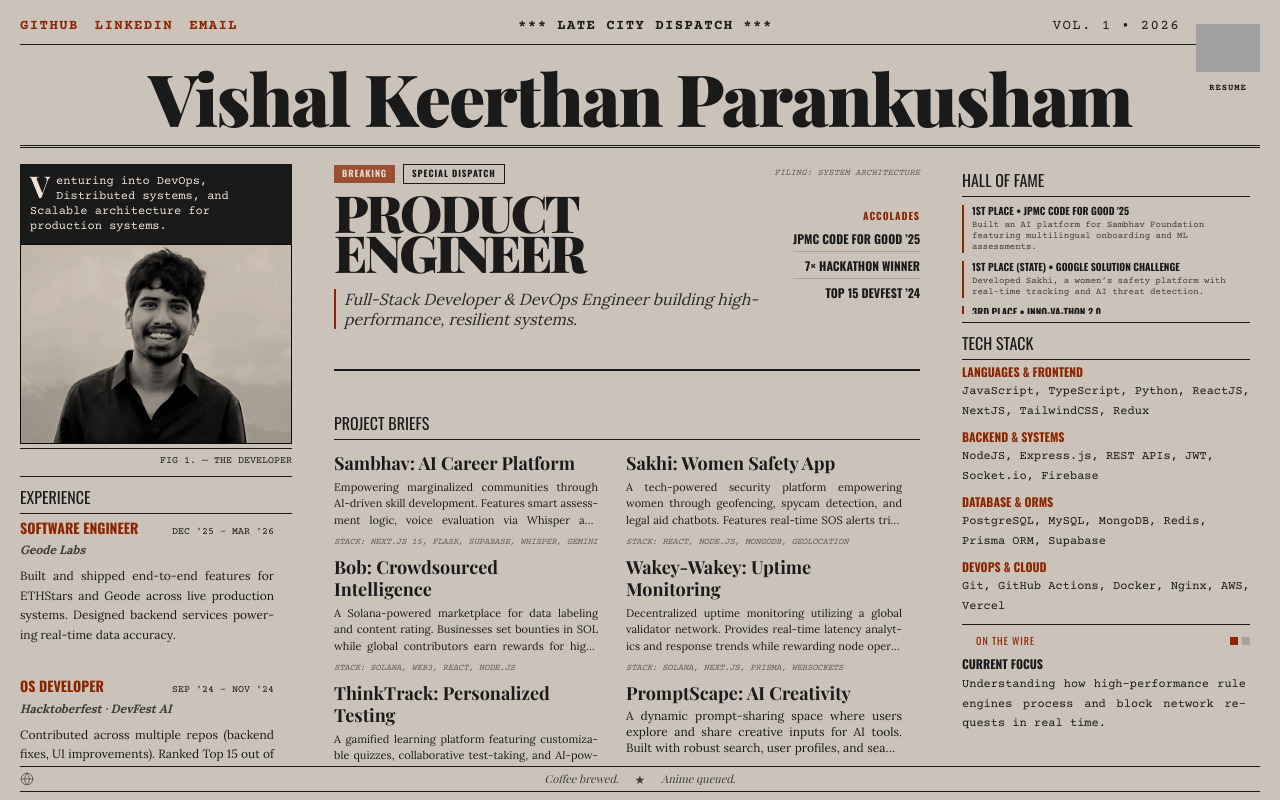
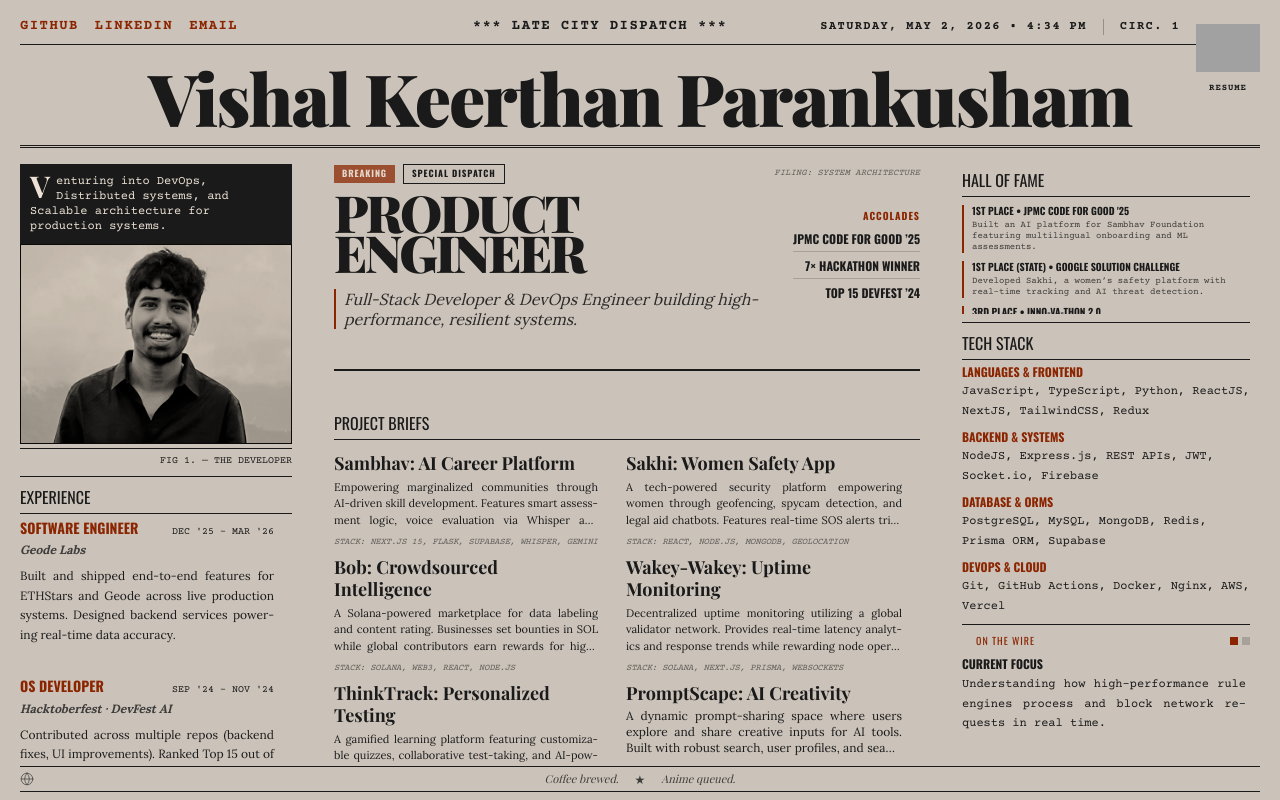
Before and after one commit to pvishalkeerthan/Portfolio, a Next.js app: page / in a window 1280 px wide. Built offline with nearby package versions, Linux system fonts and the light colour scheme; grey boxes are pictures that could not be loaded; a web font is replaced by a local one.

Commit message:
ui fixes-circ

```diff
--- a/app/page.tsx
+++ b/app/page.tsx
@@ -18,6 +18,8 @@ const wireItems = [
 export default function Home() {
 
   const [wireIndex, setWireIndex] = useState(0);
+  const [currentTime, setCurrentTime] = useState<Date | null>(null);
+  const [visitCount, setVisitCount] = useState<number>(0);
 
   useEffect(() => {
     const timer = setInterval(() => {
@@ -26,10 +28,52 @@ export default function Home() {
     return () => clearInterval(timer);
   }, [wireItems.length]);
 
+  useEffect(() => {
+    // Clock logic
+    setCurrentTime(new Date());
+    const clockTimer = setInterval(() => {
+      setCurrentTime(new Date());
+    }, 60000);
+
+    // Visit count logic (Session-based increment)
+    const savedVisits = localStorage.getItem("portfolio_unique_visits");
+    const sessionActive = sessionStorage.getItem("portfolio_session_active");
+
+    let currentCount = parseInt(savedVisits || "0");
+
+    if (!sessionActive) {
+      currentCount += 1;
+      localStorage.setItem("portfolio_unique_visits", currentCount.toString());
+      sessionStorage.setItem("portfolio_session_active", "true");
+    }
+
+    setVisitCount(currentCount);
+
+    return () => clearInterval(clockTimer);
+  }, []);
+
+  const formatDateTime = (date: Date | null) => {
+    if (!date) return "";
+    const options: Intl.DateTimeFormatOptions = {
+      weekday: 'long',
+      year: 'numeric',
+      month: 'long',
+      day: 'numeric'
+    };
+    const dateStr = date.toLocaleDateString('en-US', options).toUpperCase();
+    const timeStr = date.toLocaleTimeString('en-US', {
+      hour: 'numeric',
+      minute: '2-digit',
+      hour12: true
+    }).toUpperCase();
+    return `${dateStr} • ${timeStr}`;
+  };
+
   return (
     <div className="min-h-full lg:h-full w-full flex flex-col pt-2 px-3 pb-0 box-border">
       {/* Masthead */}
       <header className="flex flex-col items-center justify-center pb-3 double-hairline-b mb-4 shrink-0 relative">
+        {/* Desktop QR Code - Top Right */}
         <a
           href="https://drive.google.com/file/d/1mLC_25jNq3-y8NmLJBW4qcwFnFkbUoMm/view"
           target="_blank"
@@ -46,18 +90,46 @@ export default function Home() {
           </div>
           <span className="font-courier text-[9px] uppercase tracking-widest text-news-ink font-bold group-hover:text-news-accent transition-colors">Resume</span>
         </a>
-        <div className="w-full flex justify-between text-xs sm:text-sm font-courier uppercase tracking-widest mb-2 hairline-b pb-2 md:pr-20">
-          <div>
+
+        <div className="w-full flex justify-between items-baseline text-xs sm:text-sm font-courier uppercase tracking-widest mb-2 hairline-b pb-2 md:pr-20 relative">
+          {/* Left Column */}
+          <div className="flex-1 flex items-baseline">
             <a href="https://github.com/pvishalkeerthan" target="_blank" rel="noreferrer" className="text-news-accent hover:underline mr-4 font-bold">GitHub</a>
             <a href="https://www.linkedin.com/in/vishal-keerthan/" target="_blank" rel="noreferrer" className="text-news-accent hover:underline mr-4 font-bold">LinkedIn</a>
             <a href="mailto:p.vishalkeerthan@gmail.com" className="text-news-accent hover:underline font-bold">Email</a>
           </div>
-          <div className="font-bold hidden lg:block text-center flex-1">
+
+          {/* Center Column - Absolutely Centered */}
+          <div className="font-bold hidden lg:block text-center whitespace-nowrap px-4">
             *** LATE CITY DISPATCH ***
           </div>
-          <div className="text-right whitespace-nowrap">
-            Vol. 1 • 2026
+
+          {/* Right Column */}
+          <div className="flex-1 flex justify-end items-baseline gap-2 sm:gap-4 font-bold text-[9px] sm:text-xs">
+            <span className="hidden sm:inline whitespace-nowrap">{currentTime ? formatDateTime(currentTime) : ""}</span>
+            <span className="sm:hidden whitespace-nowrap">{currentTime ? currentTime.toLocaleTimeString([], { hour: 'numeric', minute: '2-digit' }).toUpperCase() : ""}</span>
+            <span className="border-l border-news-ink/30 pl-2 sm:pl-4 whitespace-nowrap">
+              CIRC. {visitCount.toLocaleString()}
+            </span>
           </div>
+
+          {/* Mobile QR Code - Hanging from the line */}
+          <a
+            href="https://drive.google.com/file/d/1mLC_25jNq3-y8NmLJBW4qcwFnFkbUoMm/view"
+            target="_blank"
+            rel="noreferrer"
+            className="absolute right-0 top-full md:hidden flex flex-col items-center hover:scale-105 transition-transform cursor-pointer group z-10"
+            title="Click or Scan for Resume"
+          >
+            <div className="relative w-10 h-10 mix-blend-multiply group-hover:scale-105 transition-transform">
+              <img
+                src="https://api.qrserver.com/v1/create-qr-code/?size=150x150&bgcolor=EDE2D5&data=https://drive.google.com/file/d/1mLC_25jNq3-y8NmLJBW4qcwFnFkbUoMm/view"
+                alt="QR Code"
+                className="w-full h-full object-contain contrast-[1.1]"
+              />
+            </div>
+            <span className="font-courier text-[7px] uppercase tracking-widest text-news-ink font-bold group-hover:text-news-accent transition-colors -mt-0.5">Resume</span>
+          </a>
         </div>
 
         <div className="flex flex-col items-center justify-center w-full mt-2">
```
